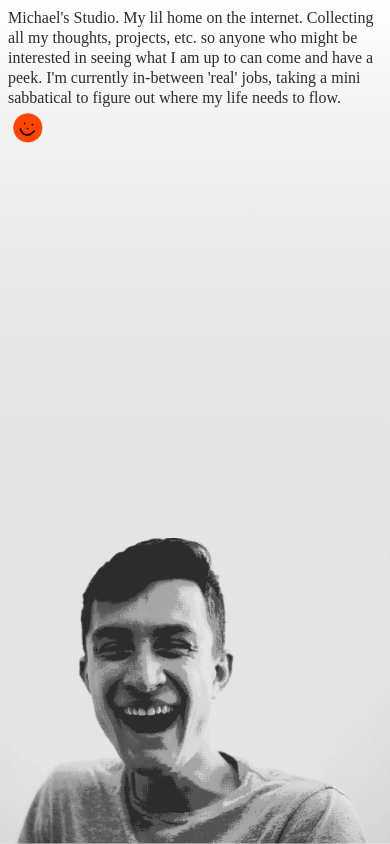
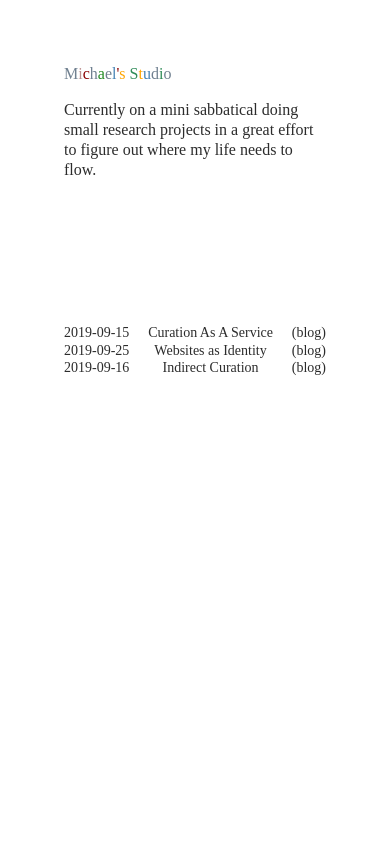
Before and after one commit to mcgingras/blogv3, a Gatsby site: page / in a window 390 px wide. Built offline with nearby package versions, Linux system fonts and the light colour scheme; Gatsby itself is replaced by a stand-in of ours; a web font is replaced by a local one.

Commit message:
new edits

```diff
--- a/gatsby-config.js
+++ b/gatsby-config.js
@@ -1,7 +1,7 @@
 module.exports = {
   siteMetadata: {
     title: `Michael Gingras Portfolio`,
-    description: `Michael's Studio. My lil home on the internet. Collecting all my thoughts, projects, etc. so anyone who might be interested in seeing what I am up to can come and have a peek. I'm currently in-between 'real' jobs, taking a mini sabbatical to figure out where my life needs to flow.`,
+    description: `Michael's Studio. My lil home on the internet. Currently on a mini-sabbatical to figure out where my life needs to flow.`,
     author: `@michaelgingras`,
   },
   plugins: [
--- a/src/components/postList.js
+++ b/src/components/postList.js
@@ -1,16 +1,33 @@
-import React from 'react';
+import React, {useState} from 'react';
 
+const PostList = (props) => {
 
-const postList = (props) => {
+  const colorList = [
+    'CornflowerBlue',
+    'SlateGrey',
+    'SteelBlue',
+    'Navy',
+    'RosyBrown',
+    'Orange',
+    'SeaGreen',
+    'DarkGoldenRod',
+    'DarkRed',
+    'ForestGreen',
+    'OrangeRed'
+  ]
+
   return (
-    <div className="pb-6">
-      <h6 className="table--header">{props.title}</h6>
-      {props.posts.map((post) => {
+    <div>
+      {props.posts.map((post, i) => {
         post = post.node.frontmatter;
+        const color = colorList[Math.floor(Math.random()*colorList.length)]
         return (
-          <a className="post--container" href={post.path}>
-          <p className="post--date col col-2">{post.date.substring(0,10)}</p>
-          <p className="post--title">{post.title}</p>
+          <a
+            className='post--container'
+            href={post.path}>
+              <p className={color}>{post.date.substring(0,10)}</p>
+              <p className={color}>{post.title}</p>
+              <p className={color}>(blog)</p>
           </a>
         )
       })}
@@ -18,4 +35,4 @@ const postList = (props) => {
   )
 }
 
-export default postList;
+export default PostList;
--- a/src/pages/index.js
+++ b/src/pages/index.js
@@ -1,24 +1,52 @@
-import React from "react"
+import React, {useState} from "react"
 import { graphql } from "gatsby"
 import SEO from "../components/seo"
-import hs from '../images/hs.png';
 import smile from '../images/smile.png';
+import PostList from '../components/postList';
 
 import "../style/index.scss"
 import "../style/font.scss";
 
 const IndexPage = ({ data }) => {
 
+  const posts = data.allMarkdownRemark.edges;
+  const [faded, setFaded] = useState(false);
+
+  const colorList = [
+    'CornflowerBlue',
+    'SlateGrey',
+    'SteelBlue',
+    'Navy',
+    'RosyBrown',
+    'Orange',
+    'SeaGreen',
+    'DarkGoldenRod',
+    'DarkRed',
+    'ForestGreen'
+  ]
+
+  const renderStringWithCOLOR = (str) => {
+    return str.split('').map((c, i) => {
+      const color = colorList[Math.floor(Math.random()*colorList.length)]
+      return (
+        <span key={i} className="logo" style={{color:color}}>{c}</span>
+      )
+    })
+  }
+
   return (
     <div>
-      {/* <SEO title="Home" /> */}
+      <SEO title="Home" />
         <div className="container">
-          <div className="container--title">
-           <p className="">{data.site.siteMetadata.description}</p>
-            <img src={smile} />
+          <div className="container--title small">
+            {/* <p>Michael's Studio</p> */}
+            <p className="logo--container">
+              {renderStringWithCOLOR("Michael's Studio")}
+            </p>
+            <p>Currently on a mini sabbatical doing small research projects in a great effort to figure out where my life needs to flow.</p>
           </div>
-          <div className="container--img">
-            <img src={hs} />
+          <div className='container--img-faded big'>
+            <PostList posts={posts} />
           </div>
         </div>
     </div>
--- a/src/style/index.scss
+++ b/src/style/index.scss
@@ -1,7 +1,14 @@
+$padding--main: 4rem;
+$padding--sub: 1rem;
+$color--text: #2c2c2c;
+
+$fadeout: 2s;
+$fadein: .2s;
+
 *{
   margin: 0;
   padding: 0;
-  color: #2C2C2C;
+  color: $color--text;
 }
 
 html{
@@ -12,45 +19,129 @@ html{
   line-height: 1.25;
 }
 
+p{
+-webkit-animation: fadein 1s; /* Safari, Chrome and Opera > 12.1 */
+-moz-animation: fadein 1s; /* Firefox < 16 */
+ -ms-animation: fadein 1s; /* Internet Explorer */
+  -o-animation: fadein 1s; /* Opera < 12.1 */
+     animation: fadein 1s;
+}
+
+@keyframes fadein {
+from { opacity: 0; }
+to   { opacity: 1; }
+}
+
+
+.logo{
+  display: inline;
+}
+
 .container{
   display: flex;
   font-family: 'GT-Cinetype';
 }
 
+.big{flex: 2}
+.small{flex: 1}
+
 .container--title{
-  flex: 1;
-  padding: .5rem;
+  padding: $padding--main;
   display: flex;
   flex-direction: column;
   position: relative;
 
-  img{
-    height: 40px;
-    width: 40px;
-    position: absolute;
-    bottom: .5rem;
+  p{
+    margin-bottom: $padding--sub;
   }
 }
 
 .container--img{
+  height: calc(100vh - 2*#{$padding--main});
+  padding: $padding--main;
+  background: url('../images/hs.png');
   background-color: #E4E4E4;
-  height: 100vh;
-  flex: 2;
-  position: relative;
+  background-repeat: no-repeat;
+  background-position: center bottom;
+}
+
+.container--img-faded{
+  background: 'white';
+  height: calc(100vh - 2*#{$padding--main});
+  padding: $padding--main;
+  overflow: scroll;
+}
+
+.container--blog{
+  background-color: #E4E4E4;
+  height: calc(100vh - 2*#{$padding--main});
+  padding: $padding--main;
+}
+
+.post--container{
+  display: flex;
+  justify-content: space-between;
+  text-decoration: none;
+
+  p{
+    transition: color $fadeout ease-in-out;
+    -moz-transition: color $fadeout ease-in-out;
+    -webkit-transition: color $fadeout ease-in-out;
+  }
+
+  &:hover p{
+    transition: color .01s ease-in-out;
+    -moz-transition: color .01s ease-in-out;
+    -webkit-transition: color .01s ease-in-out;
+  }
+
+
+  &:hover .CornflowerBlue{ color: cornflowerblue }
+  &:hover .SlateGrey{ color: slategrey }
+  &:hover .SlateBlue{ color: slateblue }
+  &:hover .Navy{ color: navy }
+  &:hover .RosyBrown{ color: rosybrown }
+  &:hover .Orange{ color: orange }
+  &:hover .SeaGreen{ color: seagreen }
+  &:hover .DarkGoldenRod{ color: darkgoldenrod }
+  &:hover .DarkRed{ color: darkred }
+  &:hover .ForestGreen{ color: forestgreen }
+  &:hover .OrangeRed{ color: orangered }
+
+}
+
+
+
+.footer{
+  position: absolute;
+  bottom: $padding--main;
+  display: flex;
+  align-items: center;
+  bottom: 0;
 
   img{
-    position: absolute;
-    bottom: 0;
+    height: 40px;
+    width: 40px;
+  }
+
+  button{
+    font-size: 16px;
+    padding: .2rem .5rem;
+    margin: 0 .1rem 0 0;
+    display: inline-block;
+    cursor: pointer;
+    border-radius: 10px;
+    background: white;
+    color: $color--text;
+    border: .5px solid $color--text;
   }
 }
 
 
-
 @media only screen and (max-width: 600px) {
 
-  html, body {
-    height: 100%;
-    background: linear-gradient(180deg, rgba(255, 255, 255, 0) 0%, #E4E4E4 55%);
+  .post--container{
+    font-size: 14px;
   }
 
   .container{
@@ -59,24 +150,7 @@ html{
     height: 100%;
   }
 
-  .container--img{
-    height: unset;
-    position: unset;
 
-    img{
-      max-width: 100%;
-      bottom: 0;
-    }
-  }
-
-  .container--title{
-
-    padding: .5rem;
-
-    img{
-      bottom: -2rem;
-    }
-  }
 
 
 }
```
Also changed, not shown: src/pages/about.js (deleted, +0 -74 lines), src/pages/blog.js (deleted, +0 -54 lines), src/templates/blog.js (+12 -23 lines), src/images/favicon.ico.
